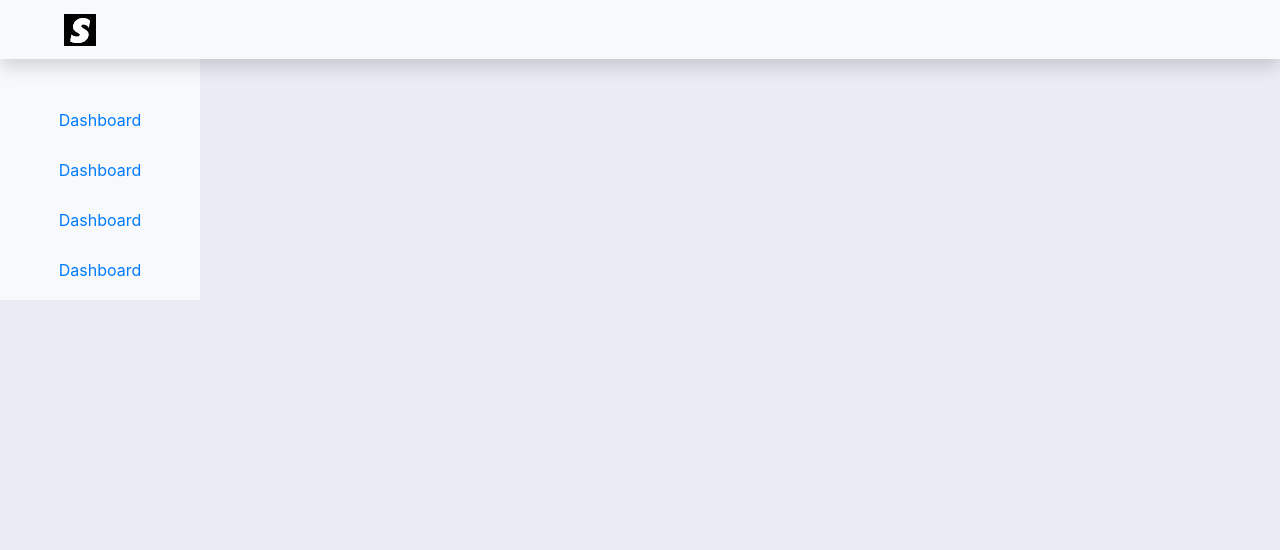
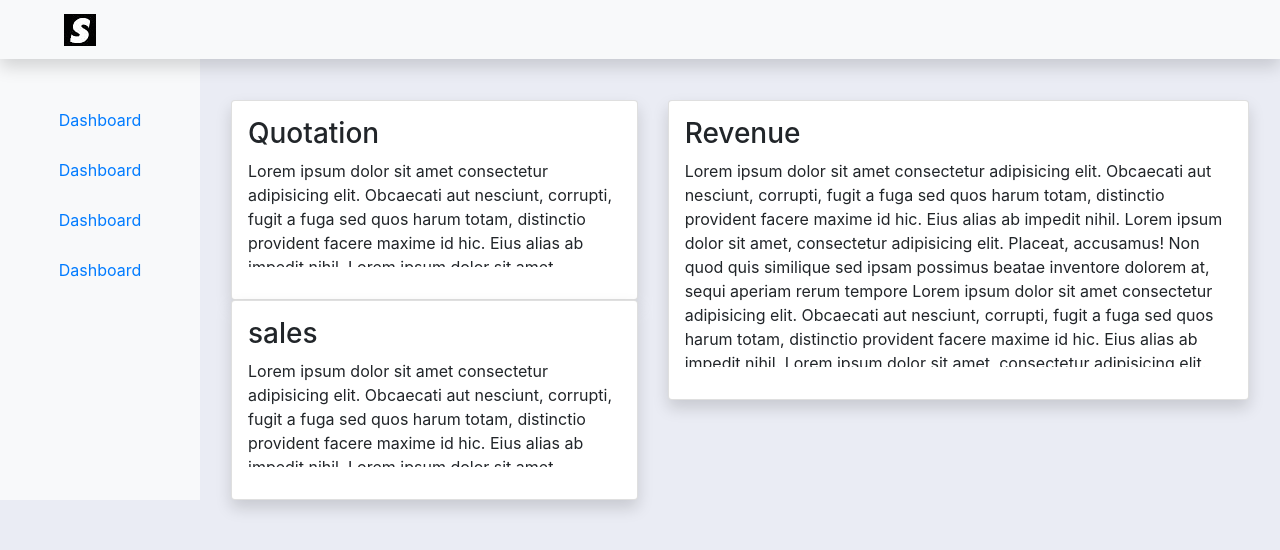
Before and after one commit to kaushikbhat07/starwisp-admin, a React (Create React App) app: page / in a window 1280 px wide. Shown: the top 550 px of the page. Built offline with nearby package versions, Linux system fonts and the light colour scheme.

Commit message:
Quotation & Revenue

```diff
--- /dev/null
+++ b/src/components/content/Quotation.css
@@ -0,0 +1,31 @@
+.quotation-card {
+	min-height: 200px;
+}
+.quotation-card p {
+	overflow-y: scroll;
+	max-height: 150px;
+}
+
+
+/* custom scroll bar */
+
+.quotation-card p::-webkit-scrollbar {
+	width: 5px;
+}
+
+/* Track */
+.quotation-card p::-webkit-scrollbar-track {
+	box-shadow: inset 0 0 2px grey;
+	border-radius: 500px;
+}
+
+/* Handle */
+.quotation-card p::-webkit-scrollbar-thumb {
+	background: #d3d3d3;
+	border-radius: 500px;
+}
+
+/* Handle on hover */
+.quotation-card p::-webkit-scrollbar-thumb:hover {
+	background: #808083;
+}
--- a/src/components/content/Quotation.js
+++ b/src/components/content/Quotation.js
@@ -1,13 +1,15 @@
 import React, { useState } from 'react';
 import { Card } from 'reactstrap';
+import './Quotation.css'
 
 function Quotation() {
 	// const [count, setCount] = useState(0);
 
 	return (
 		<div>
-			<Card>
+			<Card className="quotation-card shadow p-3">
 				<p>
+					<h3>Quotation</h3>
 					Lorem ipsum dolor sit amet consectetur adipisicing elit. Obcaecati aut nesciunt, corrupti, fugit a fuga sed quos harum totam, distinctio provident facere maxime id hic. Eius alias ab impedit nihil. Lorem ipsum dolor sit amet, consectetur adipisicing elit. Placeat, accusamus! Non quod quis similique sed ipsam possimus beatae inventore dolorem at, sequi aperiam rerum tempore
 				</p>
 			</Card>
--- /dev/null
+++ b/src/components/content/Revenue.css
@@ -0,0 +1,31 @@
+.revenue-card {
+	min-height: 300px;
+}
+.revenue-card p {
+	overflow-y: scroll;
+	max-height: 250px;
+}
+
+
+/* custom scroll bar */
+
+.revenue-card p::-webkit-scrollbar {
+	width: 5px;
+}
+
+/* Track */
+.revenue-card p::-webkit-scrollbar-track {
+	box-shadow: inset 0 0 2px grey;
+	border-radius: 500px;
+}
+
+/* Handle */
+.revenue-card p::-webkit-scrollbar-thumb {
+	background: #d3d3d3;
+	border-radius: 500px;
+}
+
+/* Handle on hover */
+.revenue-card p::-webkit-scrollbar-thumb:hover {
+	background: #808083;
+}
--- a/src/components/content/Revenue.js
+++ b/src/components/content/Revenue.js
@@ -1,18 +1,21 @@
 import React, { useState } from 'react';
 import { Card } from 'reactstrap';
+import './Revenue.css'
 
 function Revenue() {
 	// const [count, setCount] = useState(0);
 
 	return (
 		<div>
-			<Card>
+			<Card className="revenue-card shadow p-3">
 				<p>
+					<h3>Revenue</h3>
+					Lorem ipsum dolor sit amet consectetur adipisicing elit. Obcaecati aut nesciunt, corrupti, fugit a fuga sed quos harum totam, distinctio provident facere maxime id hic. Eius alias ab impedit nihil. Lorem ipsum dolor sit amet, consectetur adipisicing elit. Placeat, accusamus! Non quod quis similique sed ipsam possimus beatae inventore dolorem at, sequi aperiam rerum tempore
 					Lorem ipsum dolor sit amet consectetur adipisicing elit. Obcaecati aut nesciunt, corrupti, fugit a fuga sed quos harum totam, distinctio provident facere maxime id hic. Eius alias ab impedit nihil. Lorem ipsum dolor sit amet, consectetur adipisicing elit. Placeat, accusamus! Non quod quis similique sed ipsam possimus beatae inventore dolorem at, sequi aperiam rerum tempore
 				</p>
 			</Card>
 		</div>
-	);
+	)
 }
 
 export default Revenue;
--- /dev/null
+++ b/src/components/content/Sales.css
@@ -0,0 +1,30 @@
+.sales-card {
+	min-height: 200px;
+}
+.sales-card p {
+	overflow-y: scroll;
+	max-height: 150px;
+}
+
+.sales-card p::-webkit-scrollbar {
+	width: 5px;
+}
+
+/* custom scroll bar */
+
+/* Track */
+.sales-card p::-webkit-scrollbar-track {
+	box-shadow: inset 0 0 2px grey;
+	border-radius: 500px;
+}
+
+/* Handle */
+.sales-card p::-webkit-scrollbar-thumb {
+	background: #d3d3d3;
+	border-radius: 500px;
+}
+
+/* Handle on hover */
+.sales-card p::-webkit-scrollbar-thumb:hover {
+	background: #808083;
+}
--- a/src/components/content/Sales.js
+++ b/src/components/content/Sales.js
@@ -1,13 +1,15 @@
 import React, { useState } from 'react';
 import { Card } from 'reactstrap';
+import './Sales.css'
 
 function Sales() {
 	// const [count, setCount] = useState(0);
 
 	return (
 		<div>
-			<Card>
+			<Card className="sales-card shadow p-3">
 				<p>
+					<h3>sales</h3>
 					Lorem ipsum dolor sit amet consectetur adipisicing elit. Obcaecati aut nesciunt, corrupti, fugit a fuga sed quos harum totam, distinctio provident facere maxime id hic. Eius alias ab impedit nihil. Lorem ipsum dolor sit amet, consectetur adipisicing elit. Placeat, accusamus! Non quod quis similique sed ipsam possimus beatae inventore dolorem at, sequi aperiam rerum tempore
 				</p>
 			</Card>
--- a/src/components/layout/Main.js
+++ b/src/components/layout/Main.js
@@ -1,12 +1,21 @@
 import React from 'react';
 import './Main.css';
+import Quotation from '../content/Quotation'
+import Revenue from '../content/Revenue'
+import Sales from '../content/Sales'
 
 function Main() {
 	return (
 		<section>
 			<div className="main-section container">
 				<div className="row pl-3 pr-3">
-
+					<div className="col-5">
+						<Quotation />
+						<Sales />
+					</div>
+					<div className="col-7">
+						<Revenue />
+					</div>
 				</div>
 			</div>
 
```
